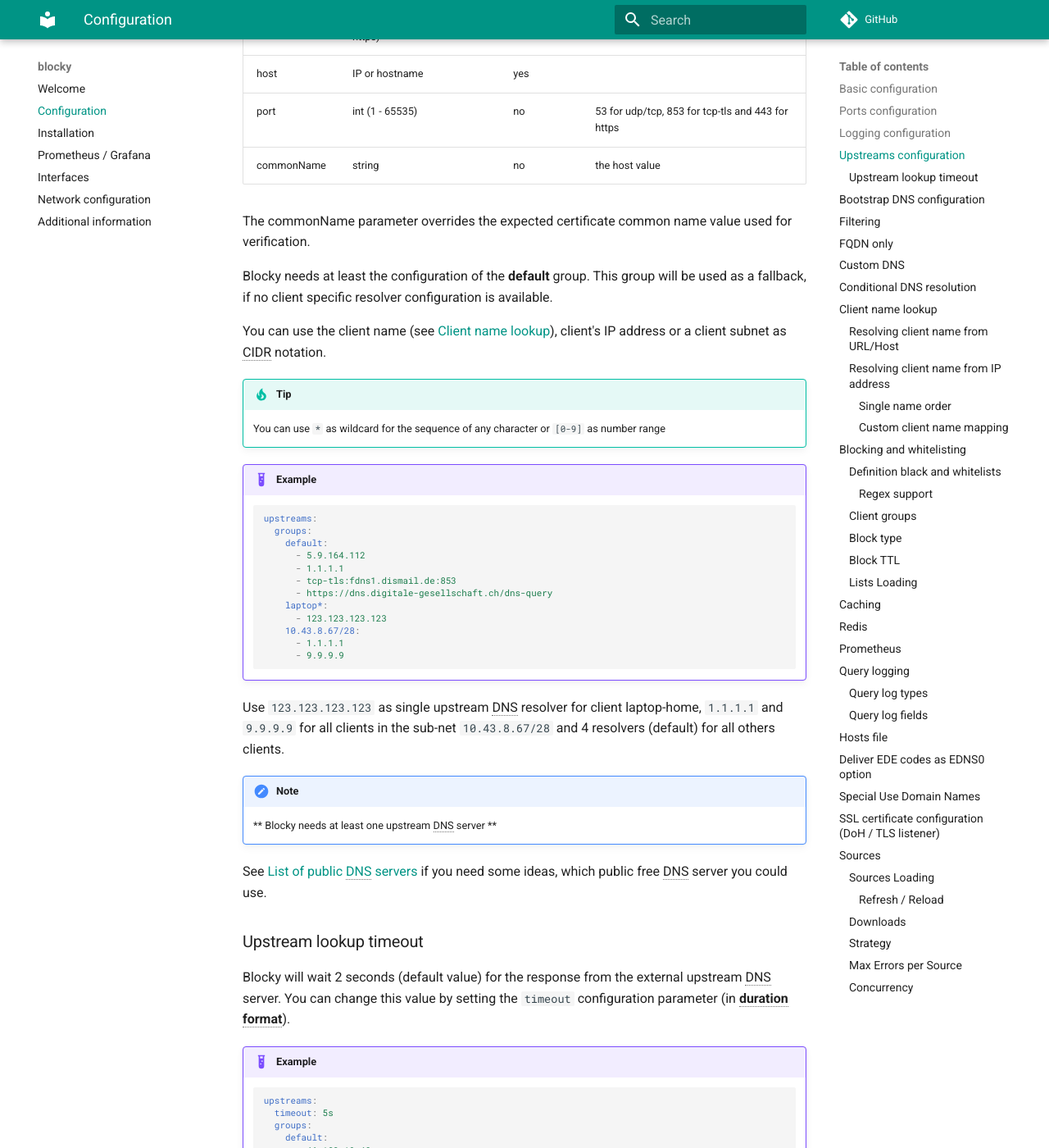
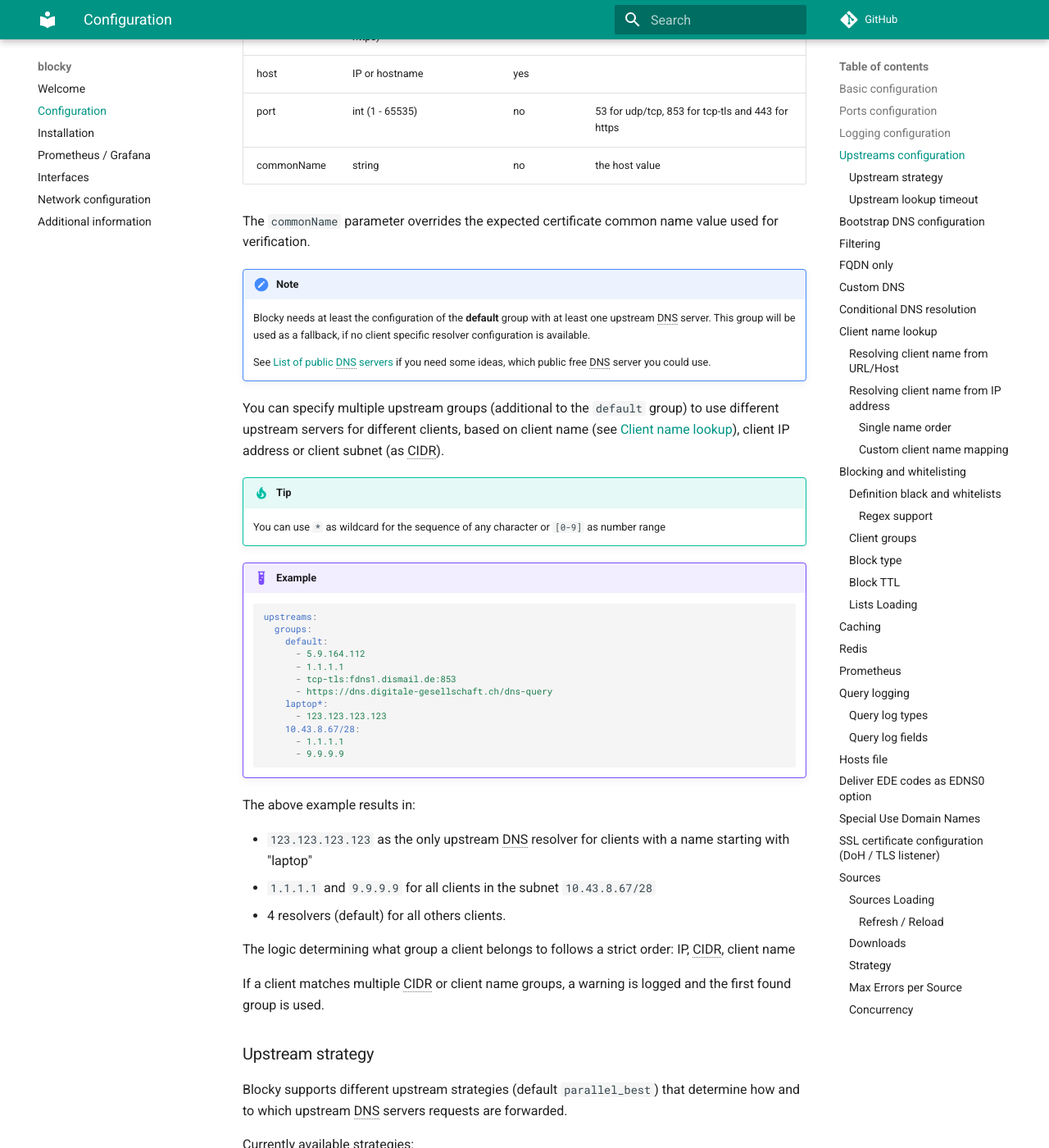
Before and after one commit to 0xERR0R/blocky, an MkDocs documentation site: the page built from docs/configuration.md, in a window 1280 px wide and 1400 px high, scrolled down 3120 px. Shown: the whole window at 82% size. Built offline with MkDocs 1.6.1 and Material for MkDocs 9.7.7, drawn with Linux system fonts in a browser that asks for light colours; comment, search, counter and statistics services are not loaded; the version menu is left out; some of the changed text lies outside the part shown.

Commit message:
Extend docs

````diff
--- a/docs/config.yml
+++ b/docs/config.yml
@@ -18,6 +18,10 @@
     # or single ip address / client subnet as CIDR notation
     laptop*:
       - 123.123.123.123
+  # optional: Determines what strategy blocky uses to choose the upstream servers.
+  # accepted: parallel_best, strict
+  # default: parallel_best
+  strategy: parallel_best
   # optional: timeout to query the upstream resolver. Default: 2s
   timeout: 2s
 
--- a/docs/configuration.md
+++ b/docs/configuration.md
@@ -79,9 +79,9 @@
 
 !!! hint
 
-    You can (and should!) configure multiple DNS resolvers. Blocky picks 2 random resolvers from the list for each query and
-    returns the answer from the fastest one. This improves your network speed and increases your privacy - your DNS traffic
-    will be distributed over multiple providers.
+    You can (and should!) configure multiple DNS resolvers.
+    Per default blocky uses the `parallel_best` upstream strategy where blocky picks 2 random resolvers from the list for each query and
+    returns the answer from the fastest one.
 
 Each resolver must be defined as a string in following format: `[net:]host:[port][/path][#commonName]`.
 
@@ -92,13 +92,15 @@
 | port       | int (1 - 65535)                  | no        | 53 for udp/tcp, 853 for tcp-tls and 443 for https |
 | commonName | string                           | no        | the host value                                    |
 
-The commonName parameter overrides the expected certificate common name value used for verification.
+The `commonName` parameter overrides the expected certificate common name value used for verification.
 
-Blocky needs at least the configuration of the **default** group. This group will be used as a fallback, if no client
-specific resolver configuration is available.
+!!! note
+    Blocky needs at least the configuration of the **default** group with at least one upstream DNS server. This group will be used as a fallback, if no client
+    specific resolver configuration is available.
 
-You can use the client name (see [Client name lookup](#client-name-lookup)), client's IP address or a client subnet as
-CIDR notation.
+    See [List of public DNS servers](additional_information.md#list-of-public-dns-servers) if you need some ideas, which public free DNS server you could use.
+
+You can specify multiple upstream groups (additional to the `default` group) to use different upstream servers for different clients, based on client name (see [Client name lookup](#client-name-lookup)), client IP address or client subnet (as CIDR).
 
 !!! tip
 
@@ -121,15 +123,38 @@
           - 9.9.9.9
     ```
 
-Use `123.123.123.123` as single upstream DNS resolver for client laptop-home,
-`1.1.1.1` and `9.9.9.9` for all clients in the sub-net `10.43.8.67/28` and 4 resolvers (default) for all others clients.
+The above example results in:
 
-!!! note
+- `123.123.123.123` as the only upstream DNS resolver for clients with a name starting with "laptop"
+- `1.1.1.1` and `9.9.9.9` for all clients in the subnet `10.43.8.67/28`
+- 4 resolvers (default) for all others clients.
 
-    ** Blocky needs at least one upstream DNS server **
+The logic determining what group a client belongs to follows a strict order: IP, CIDR, client name
 
-See [List of public DNS servers](additional_information.md#list-of-public-dns-servers) if you need some ideas, which
-public free DNS server you could use.
+If a client matches multiple CIDR or client name groups, a warning is logged and the first found group is used.
+
+### Upstream strategy
+
+Blocky supports different upstream strategies (default `parallel_best`) that determine how and to which upstream DNS servers requests are forwarded.
+
+Currently available strategies:
+
+- `parallel_best`: blocky picks 2 random (weighted) resolvers from the upstream group for each query and returns the answer from the fastest one.
+  If an upstream failed to answer within the last hour, it is less likely to be chosen for the race.
+  This improves your network speed and increases your privacy - your DNS traffic will be distributed over multiple providers
+  (When using 10 upstream servers, each upstream will get on average 20% of the DNS requests)
+- `strict`: blocky forwards the request in a strict order. If the first upstream does not respond, the second is asked, and so on.
+
+!!! example
+
+    ```yaml
+    upstreams:
+      strategy: strict
+      groups:
+        default:
+          - 1.2.3.4
+          - 9.8.7.6
+    ```
 
 ### Upstream lookup timeout
 
````
